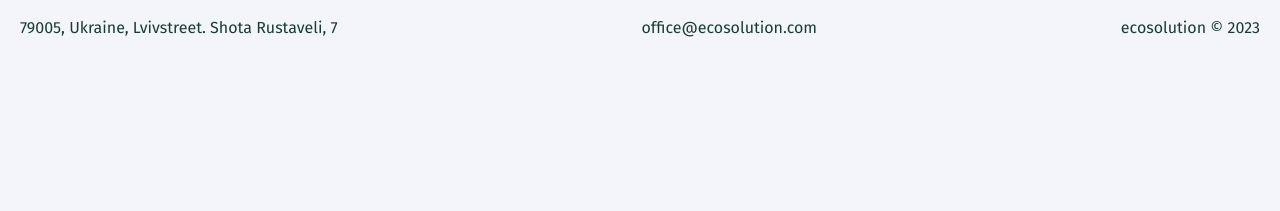
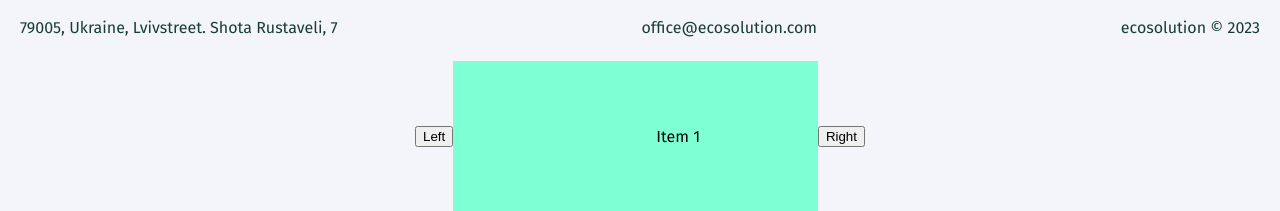
Before and after one commit to VadimKorobec/react-ecosolution, a React (Create React App) app: page / in a window 1280 px wide. Shown: the part 7813-8024 px from the top of the page. Before the commit the page ends 7874 px from the top, so only its background shows below. Built offline with nearby package versions, Linux system fonts and the light colour scheme.

Commit message:
add test

```diff
--- a/src/App.js
+++ b/src/App.js
@@ -5,10 +5,9 @@ import { Contact } from "./components/Contact/Contact";
 import { Electricity } from "./components/Electricity/Electricity";
 import { FAQ } from "./components/FAQ/FAQ";
 import { Footer } from "./components/Footer/Footer";
-
 import { Header } from "./components/Header/Header";
-
 import { Main } from "./components/Main/Main";
+import {Carousel} from './components/Carousel/Carousel'
 
 export const App = () => {
 
@@ -22,6 +21,11 @@ export const App = () => {
       <FAQ />
       <Contact />
       <Footer />
+      <Carousel>
+        <div className="item item-1">Item 1</div>
+        <div className="item item-2">Item 2</div>
+        <div className="item item-3">Item 3</div>
+      </Carousel>
     </>
   );
 };
--- /dev/null
+++ b/src/components/Carousel/Carousel.css
@@ -0,0 +1,23 @@
+.main-container {
+  display: flex;
+  align-items: center;
+  height: 150px;
+  width: 450px;
+  margin-right: auto;
+  margin-left: auto;
+}
+
+.window {
+  height: 100%;
+  width: 100%;
+  overflow: hidden;
+}
+
+.all-pages-container {
+  height: 100%;
+  display: flex;
+
+  transition: translate;
+  transition-property: transform;
+  transition-duration: 300ms;
+}
--- /dev/null
+++ b/src/components/Carousel/Carousel.jsx
@@ -0,0 +1,57 @@
+import { Children, cloneElement, useEffect, useState } from "react";
+import "./Carousel.css";
+
+const PAGE_WIDTH = 450;
+
+export const Carousel = ({ children }) => {
+    const [pages, setPages] = useState([]);
+    const [offset,setOffset] = useState(0)
+
+  useEffect(() => {
+    setPages(
+      Children.map(children, (child) => {
+        return cloneElement(child, {
+          style: {
+            height: "100%",
+            minWidth: `${PAGE_WIDTH}px`,
+            maxWidth: `${PAGE_WIDTH}px`,
+          },
+        });
+      })
+    );
+  }, [children]);
+
+  const handleClickLeft = () => {
+      setOffset((currentOffset) => {
+        const newOffset = currentOffset + PAGE_WIDTH;
+        return Math.min(newOffset, 0);
+      });
+  };
+
+  const handleClickRight = () => {
+      setOffset((currentOffset) => {
+          const newOffset = currentOffset - PAGE_WIDTH;
+          const maxOffset =  -(PAGE_WIDTH * (pages.length -1))
+          return Math.max(newOffset,maxOffset)
+    })
+  };
+
+  return (
+    <div className="main-container">
+      <button type="button" onClick={handleClickLeft}>
+        Left
+      </button>
+      <div className="window">
+        <div
+          className="all-pages-container"
+          style={{ transform: `translateX(${offset}px)` }}
+        >
+          {pages}
+        </div>
+      </div>
+      <button type="button" onClick={handleClickRight}>
+        Right
+      </button>
+    </div>
+  );
+};
--- a/src/index.css
+++ b/src/index.css
@@ -30,3 +30,22 @@ img {
 a {
   text-decoration: none;
 }
+
+.item{
+  display: flex;
+  align-items: center;
+  justify-content: center;
+  user-select: none;
+}
+
+.item-1{
+  background-color: aquamarine;
+}
+
+.item-2{
+ background-color: blueviolet;
+}
+
+.item-3{
+ background-color: blue;
+}
```
